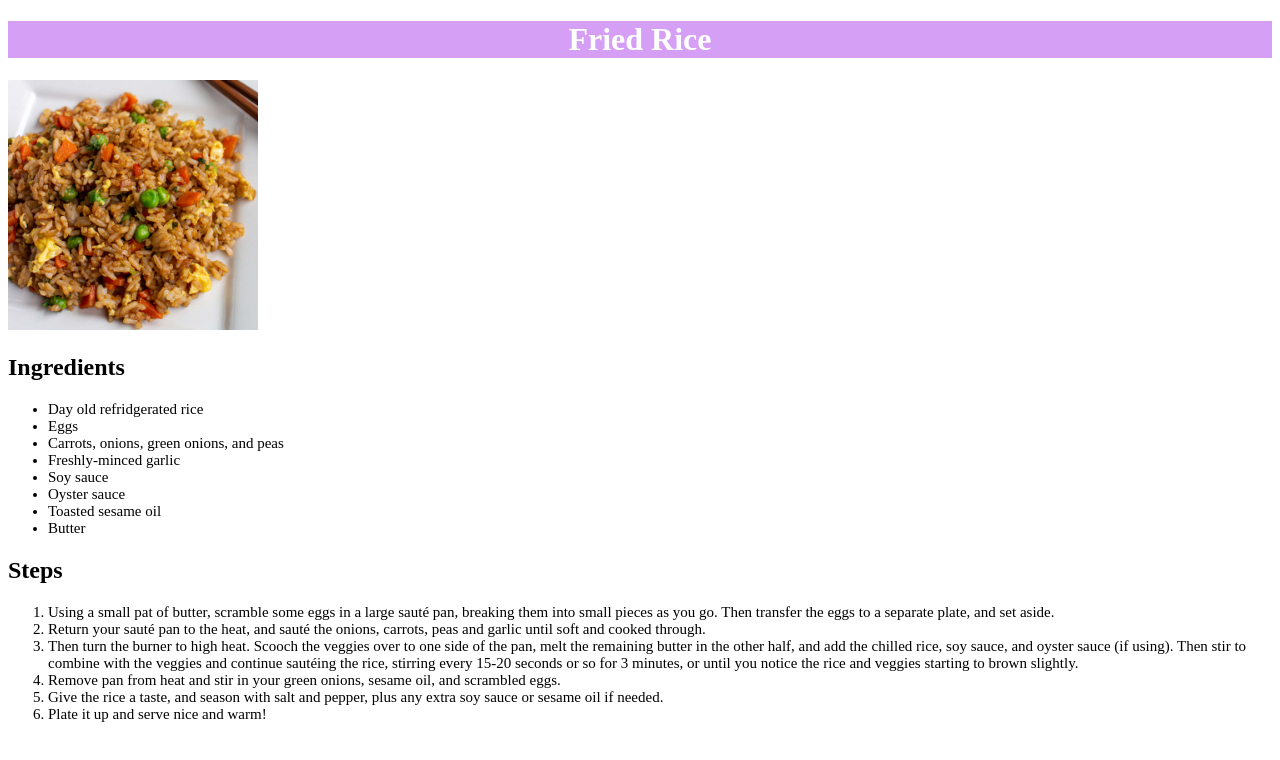
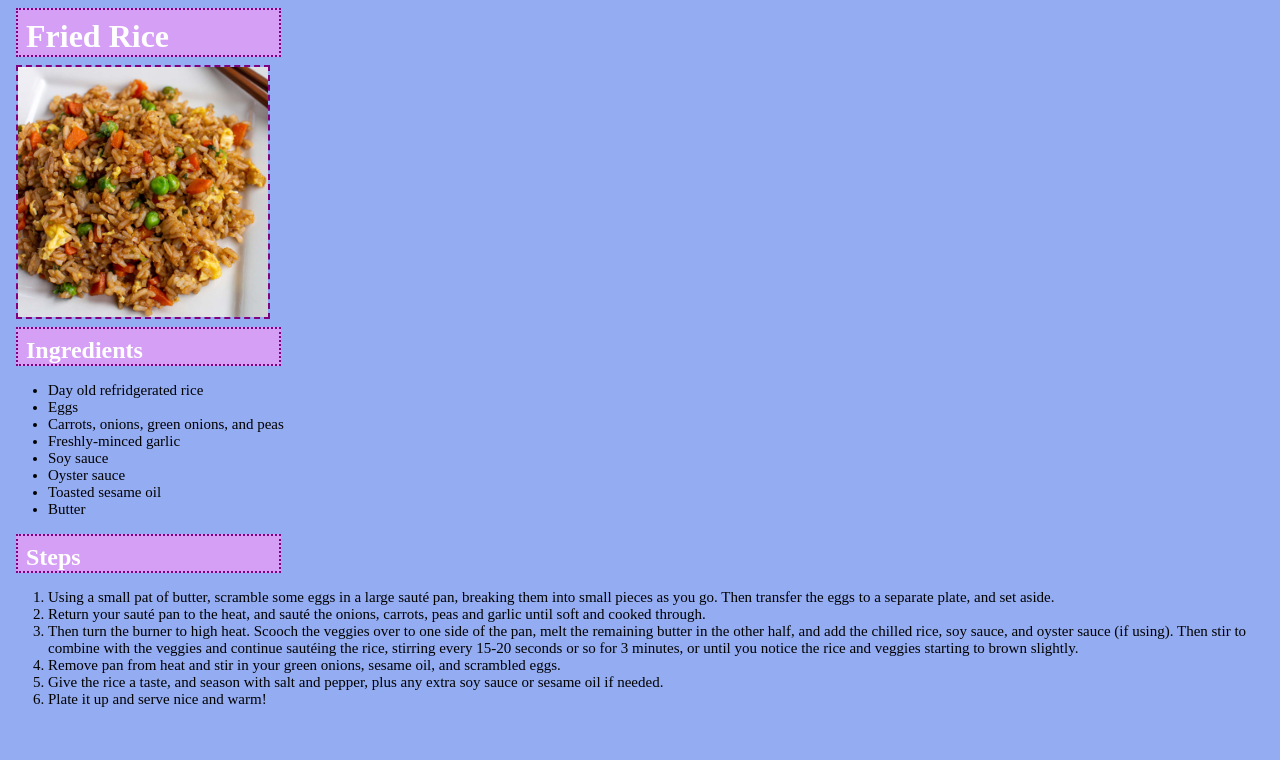
Before and after one commit to ethanstai/odin-recipes, a plain HTML site: page recipes/friedrice.html in a window 1280 px wide. Drawn offline with Linux system fonts and the light colour scheme.

Commit message:
Add box model elements to index CSS file and recipe CSS file

```diff
--- a/recipes/stylerecipes.css
+++ b/recipes/stylerecipes.css
@@ -1,12 +1,24 @@
-h1 {
+body {
+    background-color: rgb(148, 173, 242);
+}
+h1, h2 {
     color: white;
     background-color: rgb(214, 159, 246);
-    text-align: center;
+    text-align: left;
     font-family: Papyrus, Copperplate, Serif;
+    padding-top: 8px;
+    padding-left: 8px;
+    width: 20%;
+    margin: 8px;
+    margin-right: auto;
+    border: 2px dotted purple;
+
 }
 
-h2 {
-    font-family: Papyrus, Copperplate, Serif;
+img{
+    display: block;
+    margin-left: 8px;
+    border: 2px dashed purple;
 }
 
 li{
--- a/styleindex.css
+++ b/styleindex.css
@@ -1,8 +1,16 @@
-h1 {
+body {
+    background-color: rgb(148, 173, 242);
+}
+
+h1 ,p {
     color: white;
     background-color: rgb(214, 159, 246);
     text-align: center;
     font-family: Papyrus, Copperplate, Serif;
+    padding-top: 8px;
+    width: 70%;
+    margin: 8px auto;
+    border: 2px dotted purple;
 }
 
 li {
@@ -19,4 +27,11 @@ img{
     display: block;
     width: 60%;
     margin: auto;
+    border: 2px dashed purple;
 }
+
+button {
+    display: block;
+    margin: 8px;
+
+}
```
